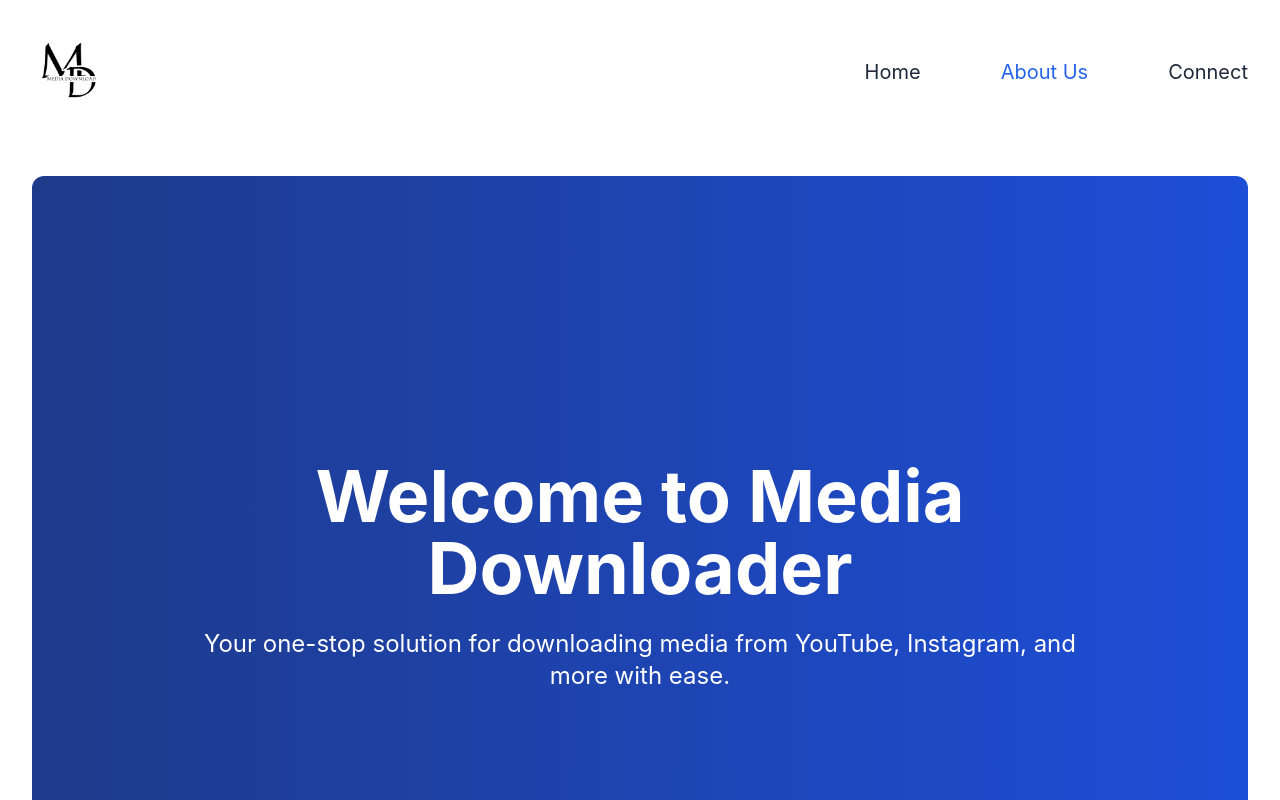
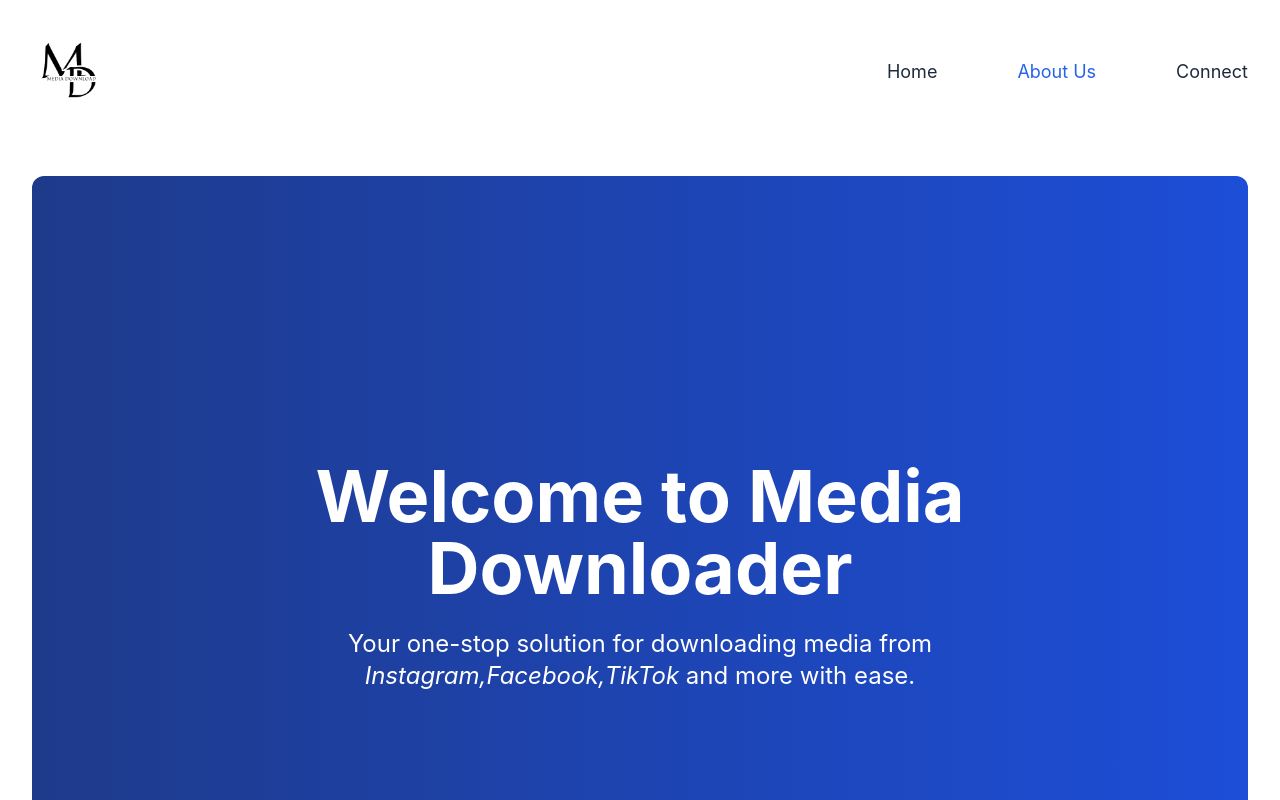
Before and after one commit to RajibDebnat/allmedaiDownload, a React (Vite) app: page /about-us in a window 1280 px wide. Shown: the top 800 px of the page. Built offline with nearby package versions, Linux system fonts and the light colour scheme.

Commit message:
correct the footer

```diff
--- a/src/components/Footer.jsx
+++ b/src/components/Footer.jsx
@@ -35,12 +35,18 @@ const Footer = () => {
           <Typography variant="h6" gutterBottom>
             Support
           </Typography>
+          <div>
+
           <Link href="#" color="inherit" underline="none" sx={{ display: "block", marginBottom: "8px" }}>
             Help Center
           </Link>
+          </div>
+          <div>
+
           <Link href="#" color="inherit" underline="none" sx={{ display: "block", marginBottom: "8px" }}>
             Terms of Service
           </Link>
+          </div>
           <Link href="#" color="inherit" underline="none" sx={{ display: "block", marginBottom: "8px" }}>
             Privacy Policy
           </Link>
--- a/src/components/Header.jsx
+++ b/src/components/Header.jsx
@@ -41,7 +41,7 @@ function Header() {
               <MotionNavLink
                 to={item.path}
                 className={({ isActive }) =>
-                  `cursor-pointer font-Open Sans text-xl font-normal ${
+                  `cursor-pointer font-Open Sans text-lg font-normal ${
                     isActive ? "text-blue-600" : "text-slate-800"
                   } no-underline  transition-shadow duration-300`
                 }
--- a/src/components/pages/AboutUs.jsx
+++ b/src/components/pages/AboutUs.jsx
@@ -92,7 +92,7 @@ const AboutUs = () => {
             transition={{ duration: 0.8, delay: 0.4 }}
             className="text-xl md:text-2xl opacity-90"
           >
-            Your one-stop solution for downloading media from YouTube, Instagram, and more with ease.
+            Your one-stop solution for downloading media from <em> Instagram,Facebook,TikTok </em> and more with ease.
           </motion.p>
         </div>
         <motion.div
```
